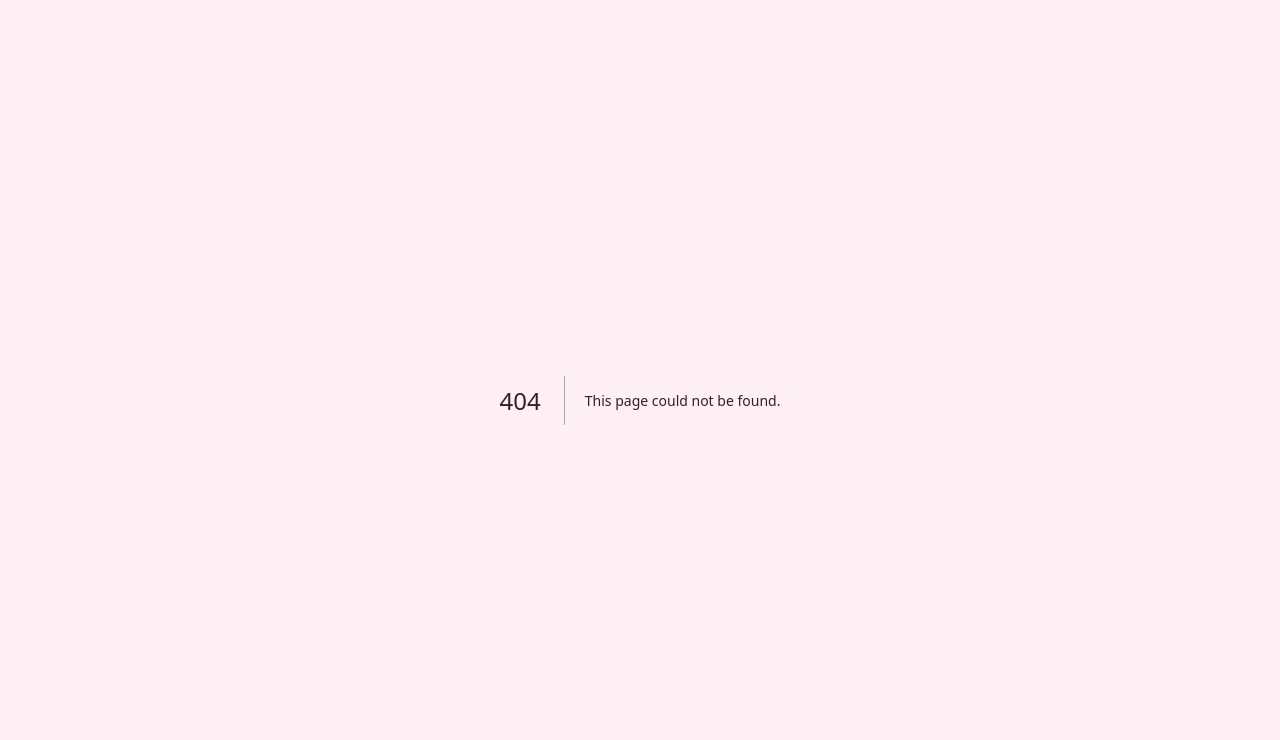
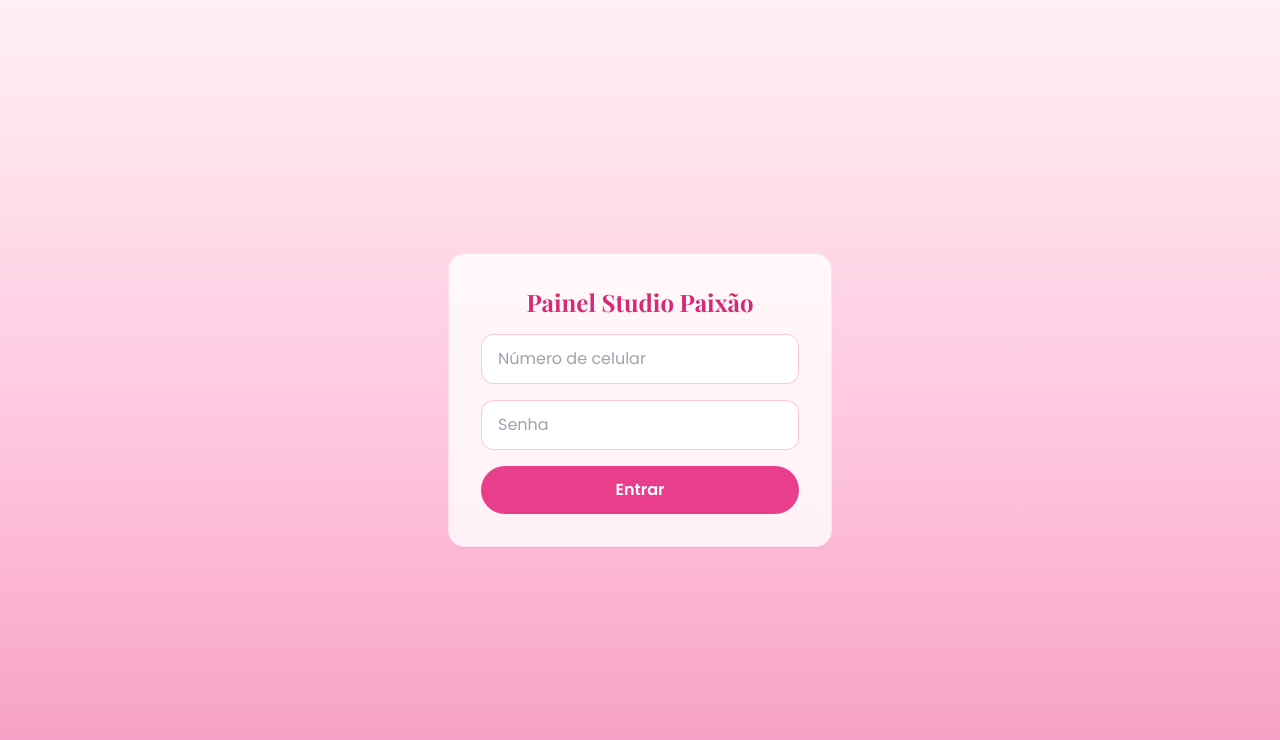
Before and after one commit to fabiantoni0411-sketch/studio-paixao-agenda, a Next.js app: page /admin in a window 1280 px wide. Before the commit this address had no page. Shown: the top 740 px of the page. Built offline with nearby package versions, Linux system fonts and the light colour scheme; no server answers.

Commit message:
Create page.js

```diff
--- /dev/null
+++ b/app/admin/page.js
@@ -0,0 +1,64 @@
+"use client";
+
+import { useState, useEffect } from "react";
+import { useRouter } from "next/navigation";
+import { supabase } from "@/lib/supabaseClient";
+import { phoneToAdminEmail } from "@/lib/constants";
+
+export default function AdminLoginPage() {
+  const router = useRouter();
+  const [phone, setPhone] = useState("");
+  const [password, setPassword] = useState("");
+  const [error, setError] = useState("");
+  const [loading, setLoading] = useState(false);
+
+  useEffect(() => {
+    supabase.auth.getSession().then(({ data }) => {
+      if (data.session) router.replace("/admin/dashboard");
+    });
+  }, [router]);
+
+  async function handleLogin(e) {
+    e.preventDefault();
+    setError("");
+    setLoading(true);
+    const email = phoneToAdminEmail(phone);
+    const { error } = await supabase.auth.signInWithPassword({ email, password });
+    setLoading(false);
+    if (error) {
+      setError("Número ou senha incorretos.");
+      return;
+    }
+    router.replace("/admin/dashboard");
+  }
+
+  return (
+    <div className="min-h-screen bg-brand-gradient flex items-center justify-center px-6">
+      <form onSubmit={handleLogin} className="card p-8 w-full max-w-sm space-y-4">
+        <h1 className="font-title text-2xl text-pink-600 font-bold text-center">
+          Painel Studio Paixão
+        </h1>
+        <input
+          type="tel"
+          placeholder="Número de celular"
+          className="input"
+          value={phone}
+          onChange={(e) => setPhone(e.target.value)}
+          required
+        />
+        <input
+          type="password"
+          placeholder="Senha"
+          className="input"
+          value={password}
+          onChange={(e) => setPassword(e.target.value)}
+          required
+        />
+        {error && <p className="text-red-600 text-sm text-center">{error}</p>}
+        <button type="submit" disabled={loading} className="btn-primary w-full">
+          {loading ? "Entrando..." : "Entrar"}
+        </button>
+      </form>
+    </div>
+  );
+}
```
